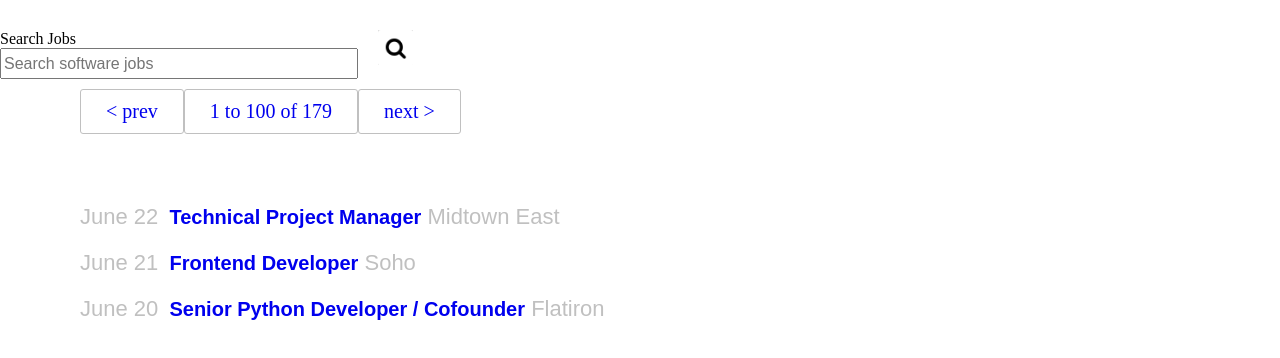
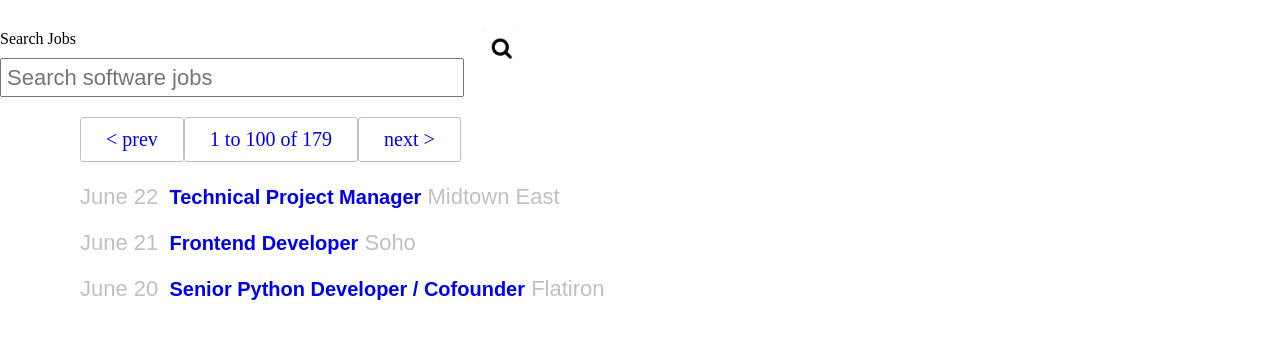
Before and after one commit to scottdiallo/gregList, a plain HTML site: page index.html in a window 1280 px wide. Shown: the part 50-408 px from the top of the page. Drawn offline with Linux system fonts and the light colour scheme.

Commit message:
minor changes

```diff
--- a/index.html
+++ b/index.html
@@ -18,7 +18,7 @@
         </div>
         <form action="submit">
             <div class="label-input">
-                <label for="search jobs">Search Jobs</label>
+                <label for="searchjobs" class="search-jobs">Search Jobs</label>
                 <input type="text" placeholder="Search software jobs" />
             </div>
             <img src="images/magnifying-glass.png" alt="magnifying-glass" />
--- a/main.css
+++ b/main.css
@@ -33,8 +33,13 @@ ul li a {
 
 input {
     height: 25px;
-    width: 350px;
-    font-size: 1em;
+    width: 450px;
+    font-size: 22px;
+    padding: 5px;
+}
+
+.search-jobs {
+    padding-bottom: 10px;
 }
 
 img {
@@ -49,6 +54,8 @@ form {
     font-size: 0px;
     margin-left: 80px;
     margin-top: 20px;
+    float: left;
+    clear: both;
 }
 
 div>a {
@@ -67,7 +74,7 @@ div>a {
 
 .content {
     margin-left: 80px;
-    margin-top: 60px;
+    margin-top: 105px;
     font-size: 22px;
     font-family: sans-serif;
 }
```
